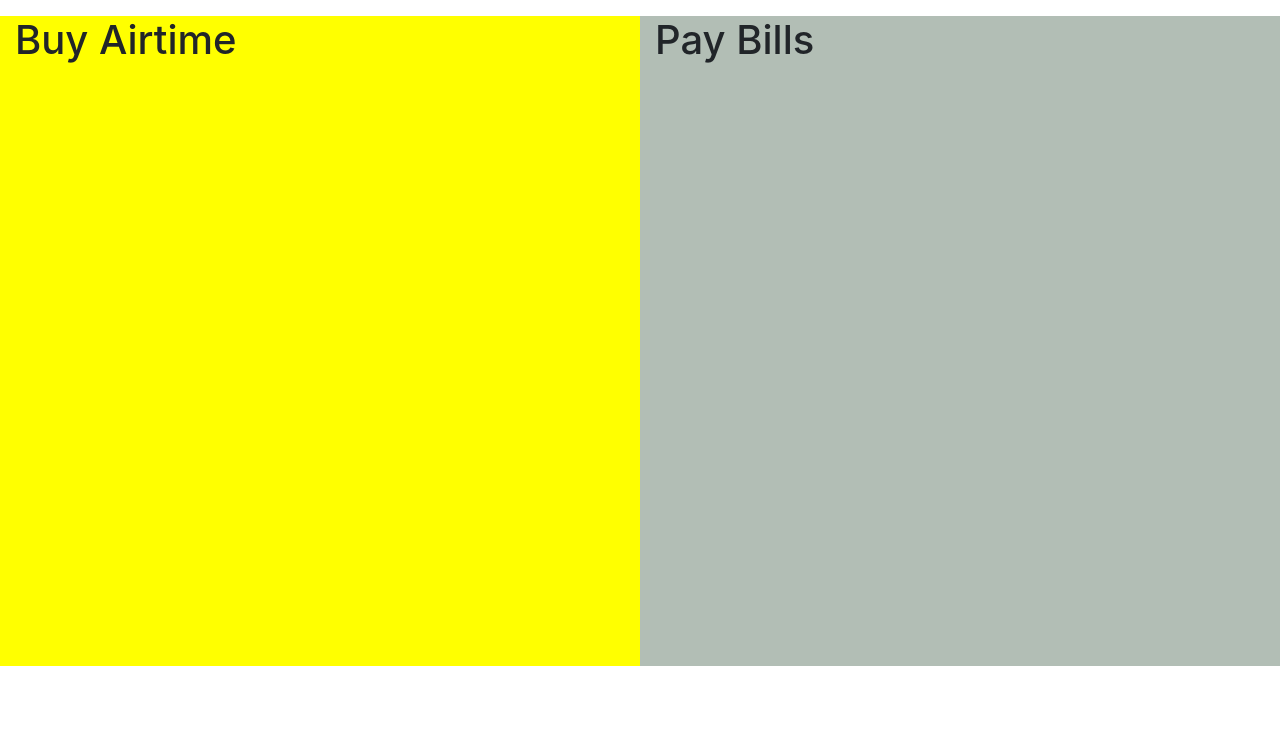
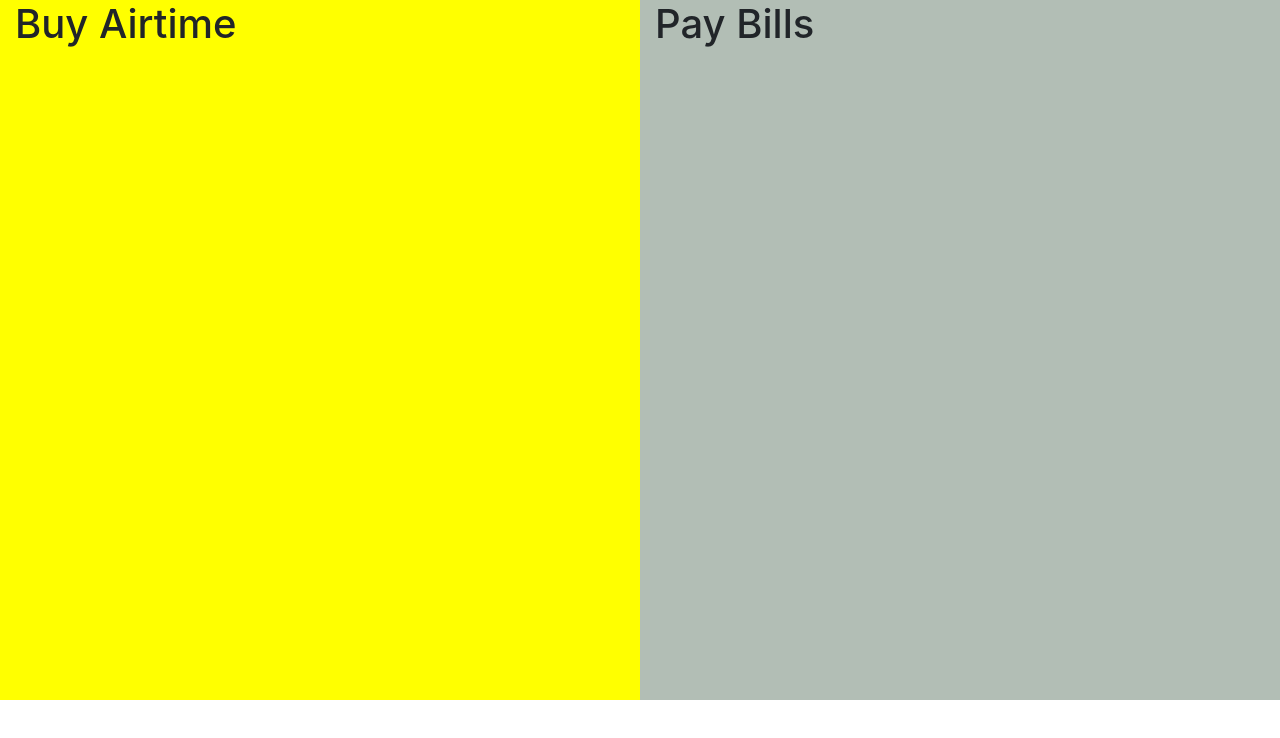
Before and after one commit to kenny-tech/digital-services, a React (Create React App) app: page / in a window 1280 px wide. Shown: the top 738 px of the page. Built offline with nearby package versions, Linux system fonts and the light colour scheme.

Commit message:
Creating Home page

```diff
--- a/src/App.js
+++ b/src/App.js
@@ -2,7 +2,7 @@ import Home from "./pages/Home";
 
 const App = () => {
   return (
-    <div className="container-fluid mt-3">
+    <div className="container-fluid">
       <Home />
     </div>
   );
--- /dev/null
+++ b/src/components/Airtime.js
@@ -0,0 +1,13 @@
+import React from "react";
+
+const Airtime = () => {
+    return (
+        <div className="col-md-6" style={{ backgroundColor: '#ff0', height: '700px'}}>
+            <div>
+                <h1>Buy Airtime</h1>
+            </div>
+        </div>
+    )
+}
+
+export default Airtime;
--- /dev/null
+++ b/src/components/Bills.js
@@ -0,0 +1,13 @@
+import React from "react";
+
+const Bills = () => {
+    return (
+        <div className="col-md-6" style={{ backgroundColor: '#B2BEB5', height: '700px'}}>
+            <div>
+                <h1>Pay Bills</h1>
+            </div>
+        </div>
+    )
+}
+
+export default Bills;
--- a/src/pages/Home.js
+++ b/src/pages/Home.js
@@ -1,18 +1,13 @@
 import React from "react";
+
+import Airtime from "../components/Airtime";
+import Bills from "../components/Bills";
 
 const Home = () => {
     return (
         <div className="row">
-            <div className="col-md-6" style={{ backgroundColor: '#ff0', height: '650px'}}>
-                <div>
-                    <h1>Buy Airtime</h1>
-                </div>
-            </div>
-            <div className="col-md-6" style={{ backgroundColor: '#B2BEB5', height: '650px'}}>
-                <div>
-                    <h1>Pay Bills</h1>
-                </div>
-            </div>
+            <Airtime />
+            <Bills />
         </div>
     )
 }
```
